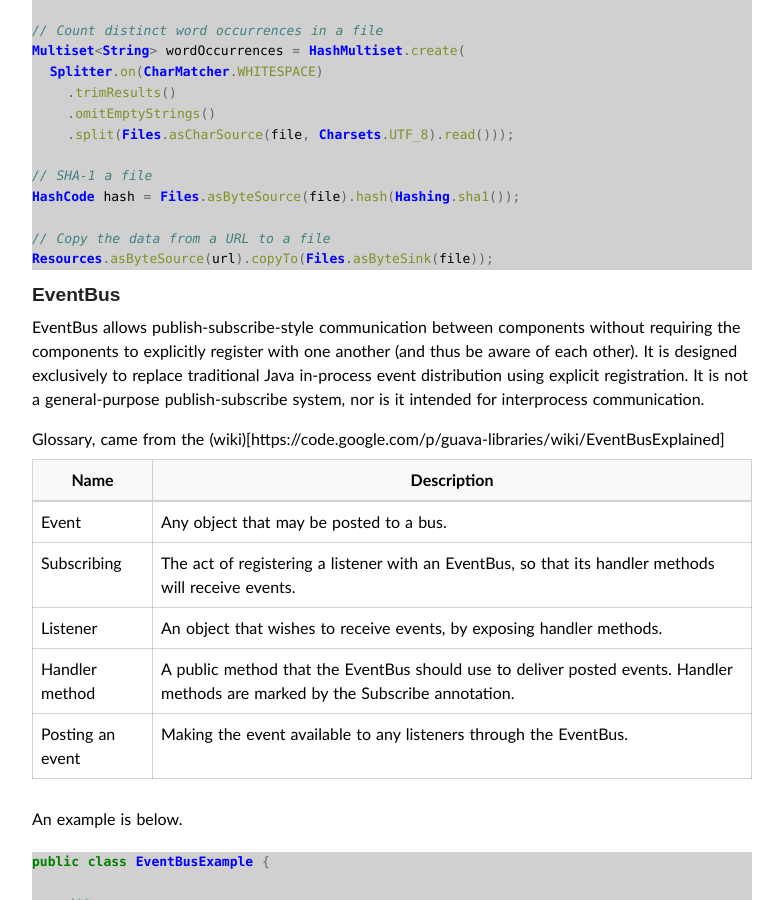
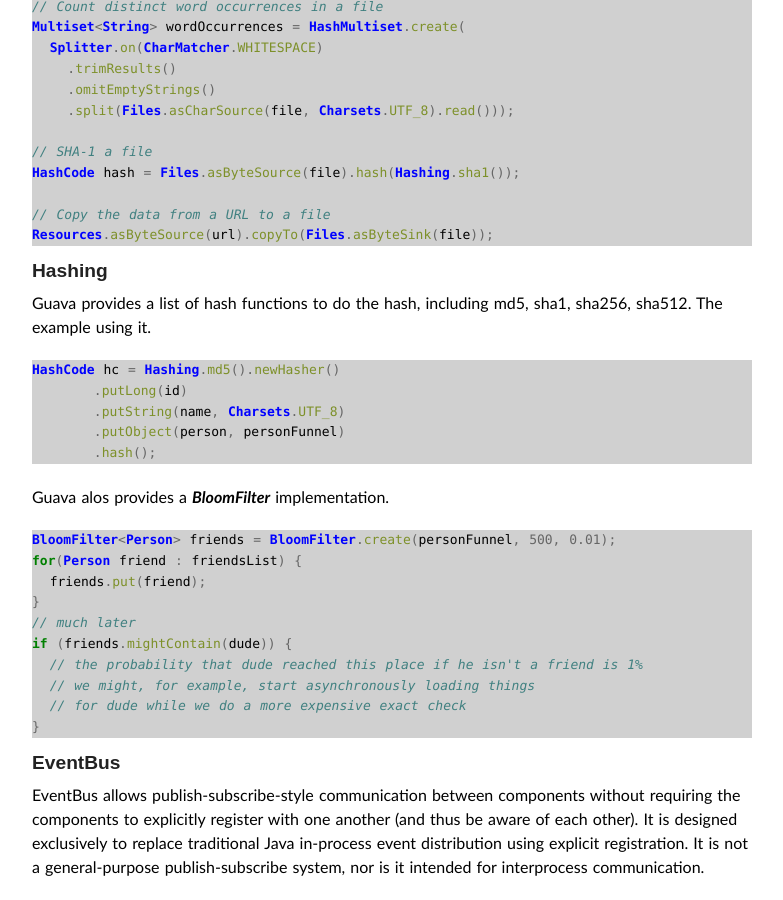
Before and after one commit to lchenn/linchen04.github.io, a Jekyll site: the page built from _posts/2014-10-21-learning-guava.md, in a window 1280 px wide and 900 px high, scrolled down 7931 px. Shown: the whole window, without its empty margins (248-1031 px from the left). Built offline with Jekyll 4.4.1, drawn with Linux system fonts in a browser that asks for light colours; some web fonts are replaced; Markdown is read by kramdown in place of the engine named in the settings; comment, search, counter and statistics services are not loaded.

Commit message:
More content

````diff
--- a/_posts/2014-10-21-learning-guava.md
+++ b/_posts/2014-10-21-learning-guava.md
@@ -421,6 +417,32 @@
 Resources.asByteSource(url).copyTo(Files.asByteSink(file));
 ```
 
+### Hashing
+
+Guava provides a list of hash functions to do the hash, including md5, sha1, sha256, sha512. The example using it.
+
+```java
+HashCode hc = Hashing.md5().newHasher()
+       .putLong(id)
+       .putString(name, Charsets.UTF_8)
+       .putObject(person, personFunnel)
+       .hash();
+```
+
+Guava alos provides a ***BloomFilter*** implementation.
+
+```java
+BloomFilter<Person> friends = BloomFilter.create(personFunnel, 500, 0.01);
+for(Person friend : friendsList) {
+  friends.put(friend);
+}
+// much later
+if (friends.mightContain(dude)) {
+  // the probability that dude reached this place if he isn't a friend is 1%
+  // we might, for example, start asynchronously loading things
+  // for dude while we do a more expensive exact check
+}
+```
 
 ### EventBus
 
````
Also changed, not shown: other parts of _posts/2014-10-21-learning-guava.md (+0 -4 lines).
